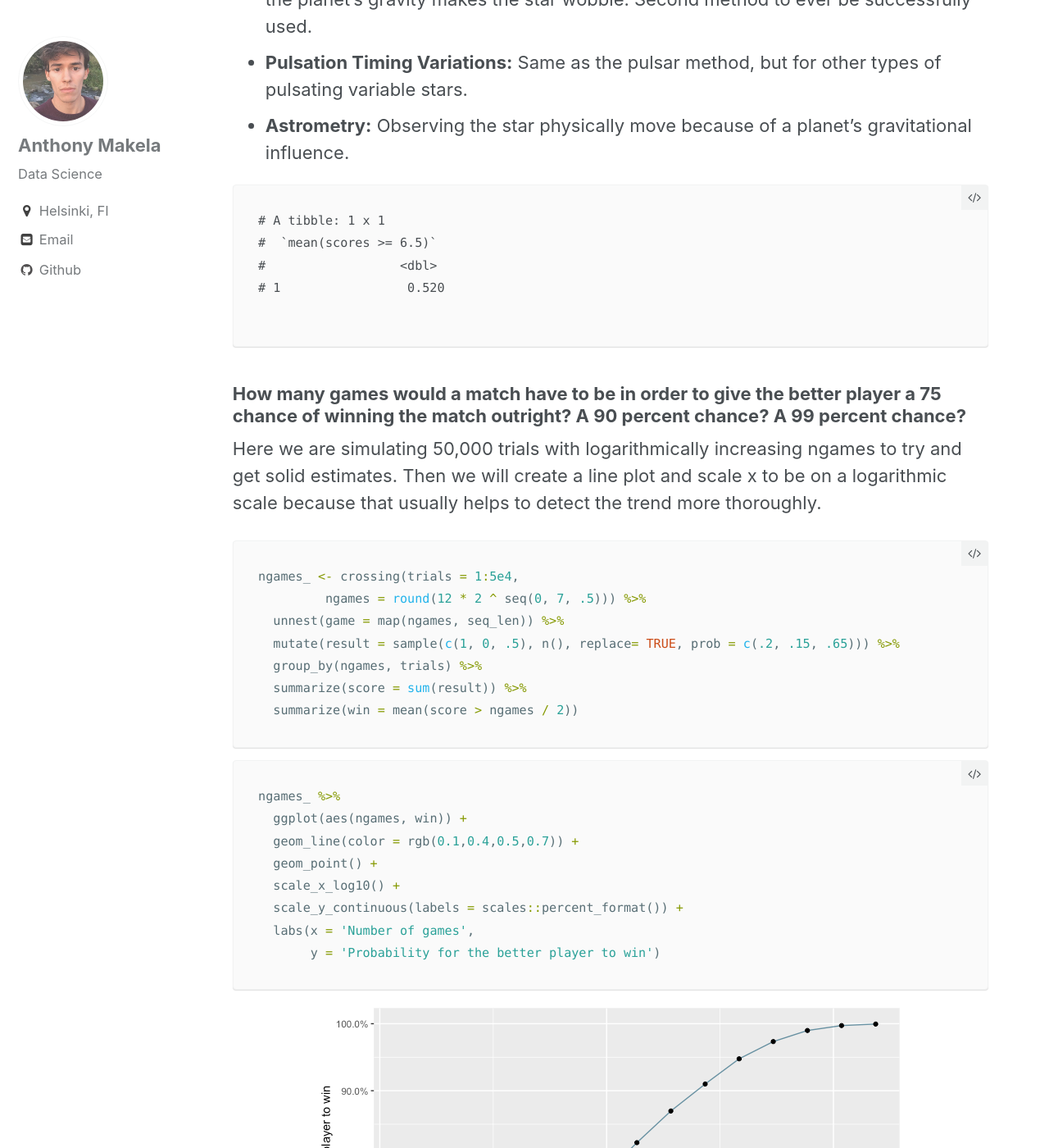
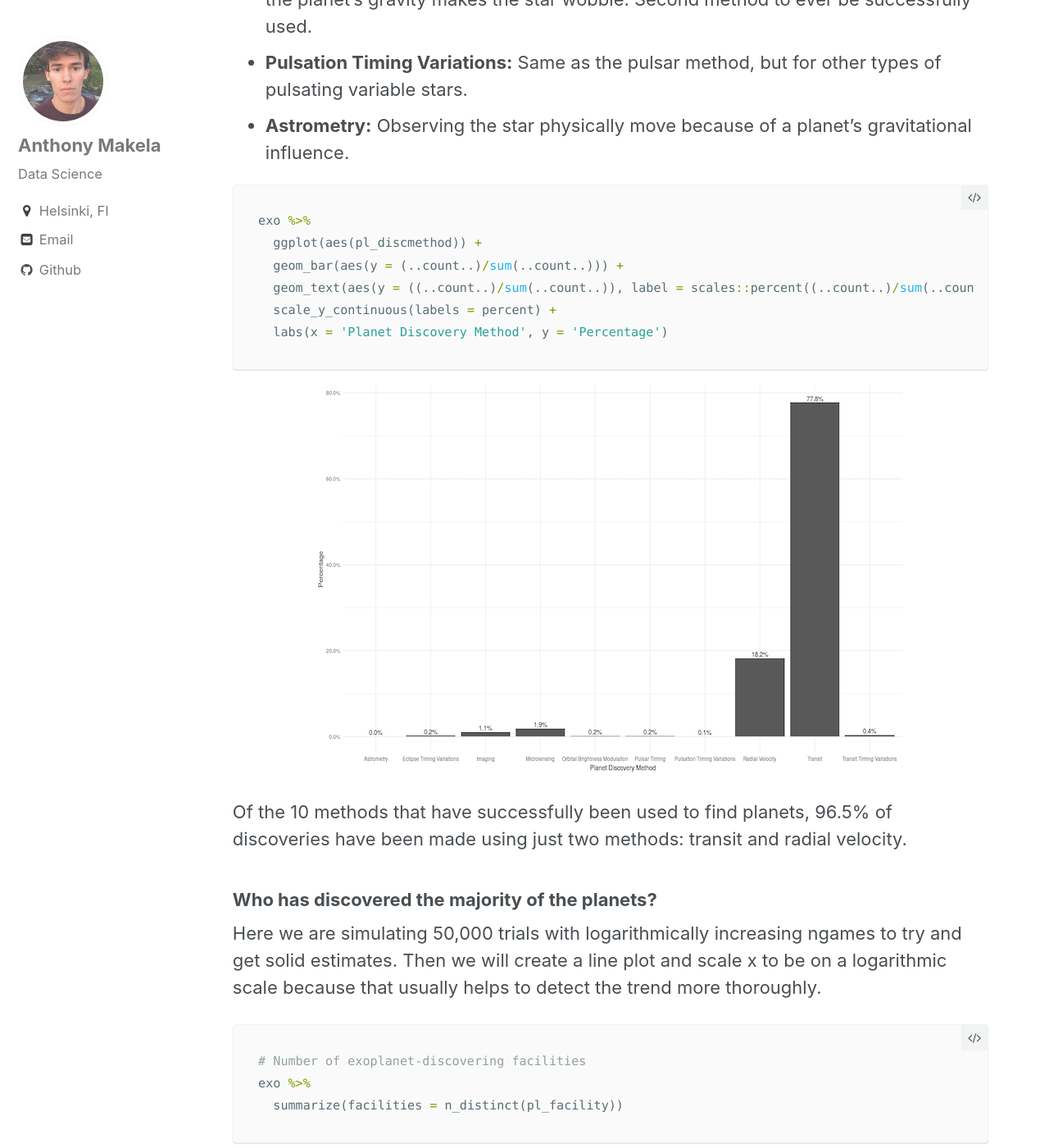
Before and after one commit to anthonymakela/anthonymakela.github.io, a Jekyll site: the page built from _posts/2019-01-01-Analysis-On-Exoplanets.md, in a window 1280 px wide and 1400 px high, scrolled down 4215 px. Shown: the whole window at 82% size. Built offline with Jekyll 4.4.1, drawn with Linux system fonts in a browser that asks for light colours; nearby versions of some CDN libraries; some of the changed text lies outside the part shown.

Commit message:
Exoplanets

````diff
--- a/_posts/2019-01-01-Analysis-On-Exoplanets.md
+++ b/_posts/2019-01-01-Analysis-On-Exoplanets.md
@@ -41,7 +41,7 @@ exo %>%
   count()
 ```
 
-``` r
+```
 [1] 3869
 ```
 
@@ -52,7 +52,7 @@ exo %>%
   summarize(min(pl_disc))
 ```
 
-``` r
+```
 [1] 1989
 ```
 
@@ -112,43 +112,93 @@ What the methods are:
 * **Astrometry:** Observing the star physically move because of a planet's gravitational influence.
 
 
-```
-# A tibble: 1 x 1
-#  `mean(scores >= 6.5)`
-#                  <dbl>
-# 1                 0.520
-
+``` r
+exo %>%
+  ggplot(aes(pl_discmethod)) +
+  geom_bar(aes(y = (..count..)/sum(..count..))) +
+  geom_text(aes(y = ((..count..)/sum(..count..)), label = scales::percent((..count..)/sum(..count..))), stat = "count", vjust = -0.25) +
+  scale_y_continuous(labels = percent) +
+  labs(x = 'Planet Discovery Method', y = 'Percentage')
 ```
 
-### How many games would a match have to be in order to give the better player a 75 chance of winning the match outright? A 90 percent chance? A 99 percent chance?
+<div style="text-align:center" markdown="1">
+
+![Differencing]({{ base_path }}/images/percentagge.png)
+
+</div>
+
+Of the 10 methods that have successfully been used to find planets, 96.5% of discoveries have been made using just two methods: transit and radial velocity.
+
+### Who has discovered the majority of the planets?
 
 Here we are simulating 50,000 trials with logarithmically increasing ngames to try and get solid estimates. Then we will create a line plot and scale x to be on a logarithmic scale because that usually helps to detect the trend more thoroughly.
 
 ``` r
-ngames_ <- crossing(trials = 1:5e4,
-         ngames = round(12 * 2 ^ seq(0, 7, .5))) %>%
-  unnest(game = map(ngames, seq_len)) %>%
-  mutate(result = sample(c(1, 0, .5), n(), replace= TRUE, prob = c(.2, .15, .65))) %>%
-  group_by(ngames, trials) %>%
-  summarize(score = sum(result)) %>%
-  summarize(win = mean(score > ngames / 2))
+# Number of exoplanet-discovering facilities
+exo %>%
+  summarize(facilities = n_distinct(pl_facility))
+```
+
+```
+[1] 56
+```
+
+``` r
+# Number which have discovered more than 5 planets
+exo %>%
+  count(pl_facility) %>%
+  filter(n > 5) %>%
+  summarize(facilities_5 = n_distinct(n))
+```
+
+```
+[1] 22
+```
+
+``` r
+# Graph facilities which have found at least 15 exoplanets
+exo %>%
+  group_by(pl_facility) %>%
+  count(sort = TRUE) %>%
+  filter(n >= 15) %>%
+  ggplot(aes(reorder(pl_facility, n), n, label = n)) +
+  geom_col() +
+  coord_flip() +
+  labs(x = 'Facility', y = 'Number of Planets Discovered', title = 'Planets Discovered by Facility (at least 15 Discovered)') +
+  geom_text(hjust = -0.25, size = 4,
+            position = position_dodge(width = 1))
 ```
 
 
+<div style="text-align:center" markdown="1">
+
+![Differencing]({{ base_path }}/images/facilities.png)
+
+</div>
+
+The large majority of exoplanets so far have been discovered by the Kepler space telescope, almost 13x what was discovered by the next most accomplished facility.
+
+### Where would we be without Kepler?
+
+The Kepler Space Telescope is the 800-pound gorilla in the room, but there's more to exoplanet discovery than just Kepler. It wasn't even launched until 2009, and there are almost 50 other facilities that have found confirmed exoplanets.
+
+What happens if we ignore Kepler?
+
+Note: We'll also ignore K2, the second mission of the Kepler Space Telescope, as we want to remove the influence of the entire telescope.
+
 ``` r
-ngames_ %>%
-  ggplot(aes(ngames, win)) +
-  geom_line(color = rgb(0.1,0.4,0.5,0.7)) +
-  geom_point() +
-  scale_x_log10() +
-  scale_y_continuous(labels = scales::percent_format()) +
-  labs(x = 'Number of games',
-       y = 'Probability for the better player to win')
+exo %>%
+  filter(pl_facility != 'Kepler' & pl_facility != 'K2') %>%
+  group_by(pl_discmethod) %>%
+  ggplot(aes(pl_discmethod)) +
+  geom_bar(aes(y = (..count..)/sum(..count..))) +
+  geom_text(aes(y = ((..count..)/sum(..count..)), label = scales::percent((..count..)/sum(..count..))), stat = "count", vjust = -0.25) +
+  scale_y_continuous(labels = percent)
 ```
 
 <div style="text-align:center" markdown="1">
 
-![Differencing]({{ base_path }}/images/logplot.png)
+![Differencing]({{ base_path }}/images/woutkepler.png)
 
 </div>
 
````
Also changed, not shown: images/facilities.png (added), images/percentagge.png (added), images/woutkepler.png (added), 2 other files.
